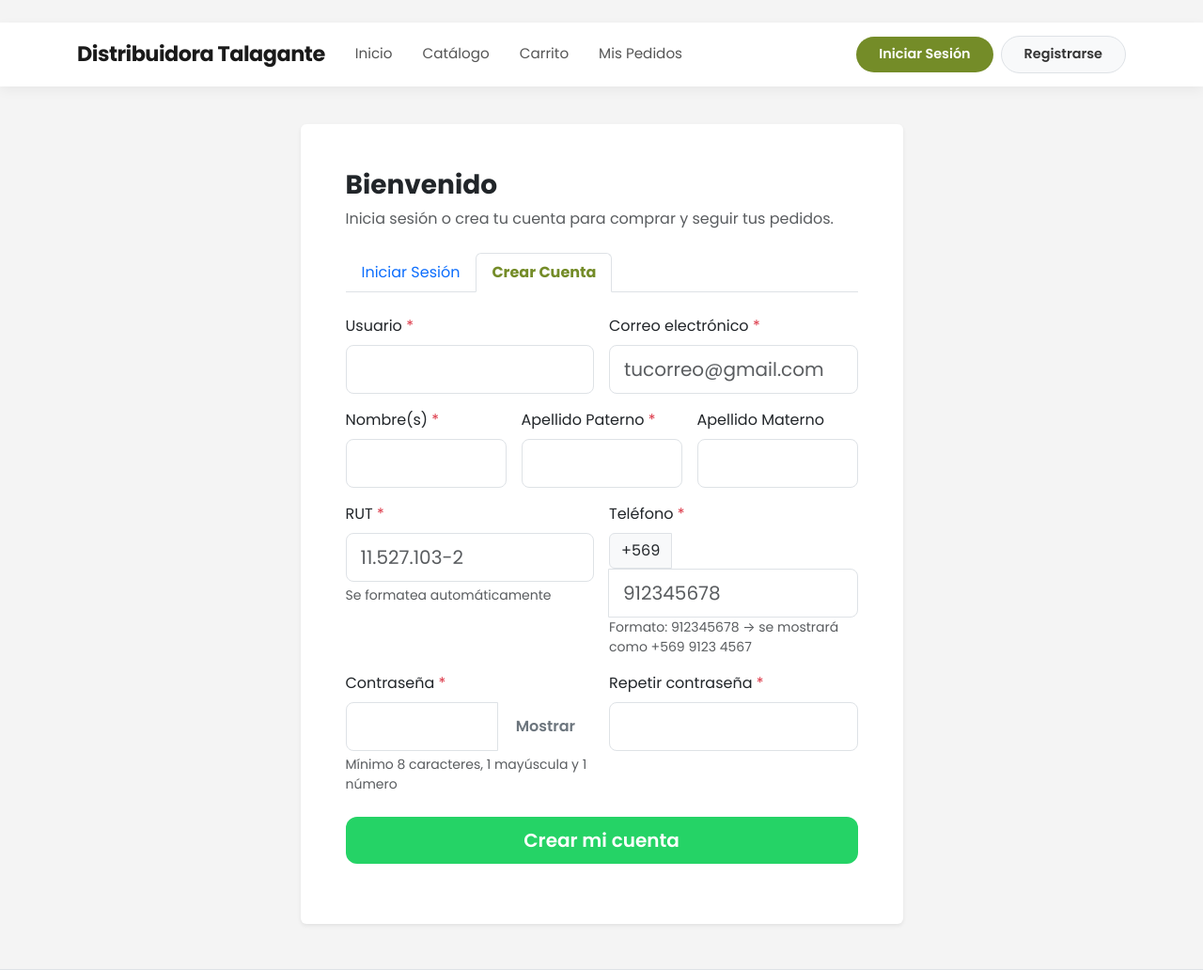
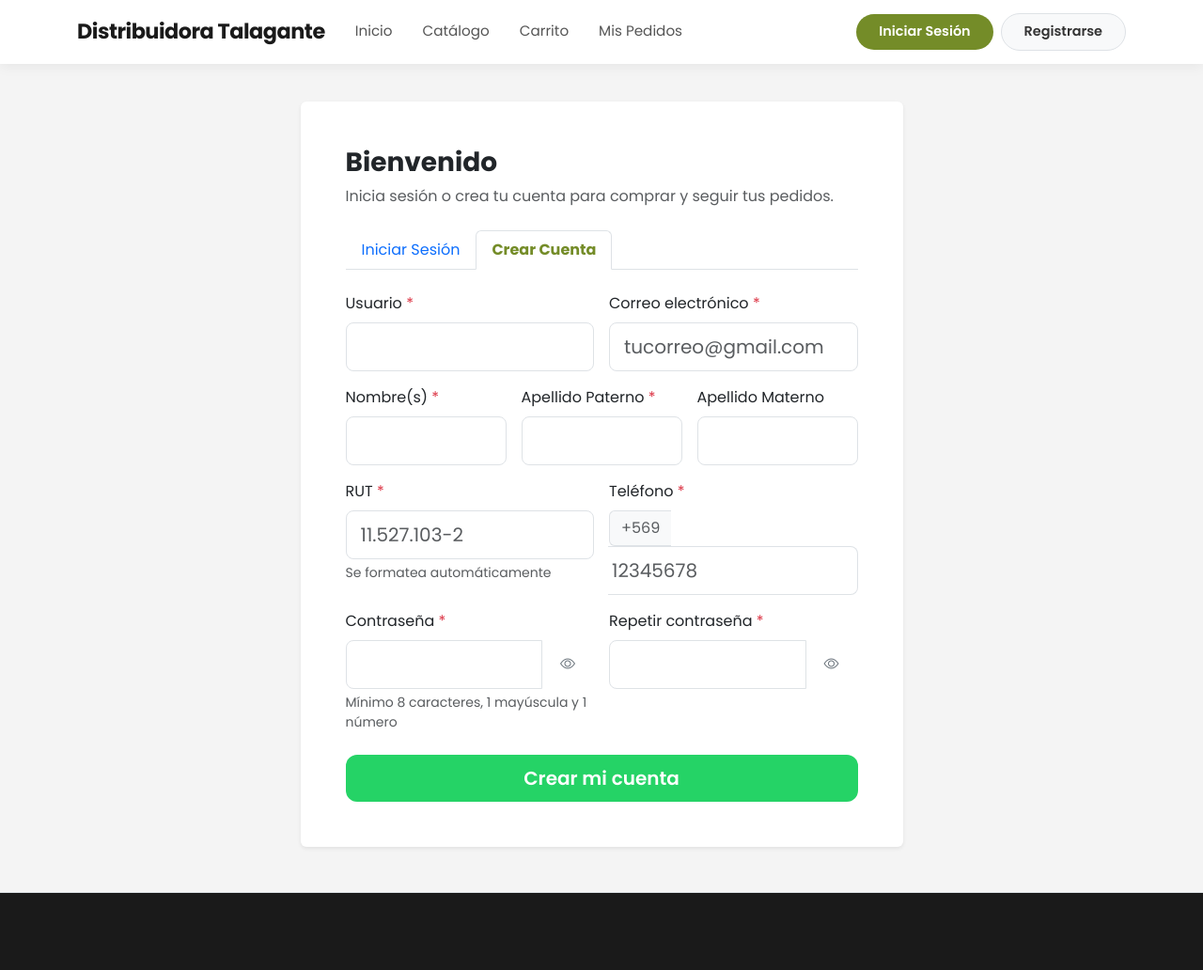
Before and after one commit to clduranj-boop/Distribuidora_Talagante, a Django app: page /login/ in a window 1280 px wide, after a click on "Crear Cuenta". Shown: the top 1032 px of the page at 94% size. Run offline with Django 5.2, Linux system fonts and the light colour scheme.

Commit message:
Update login.html

```diff
--- a/core/templates/core/login.html
+++ b/core/templates/core/login.html
@@ -11,7 +11,6 @@
         <h1 class="h3 fw-bold mb-2">Bienvenido</h1>
         <p class="text-muted mb-4">Inicia sesión o crea tu cuenta para comprar y seguir tus pedidos.</p>
 
-        <!-- Pestañas -->
         <ul class="nav nav-tabs mb-4" role="tablist">
           <li class="nav-item" role="presentation">
             <button class="nav-link {% if not datos_form and request.GET.tab != 'register' %}active{% endif %}"
@@ -29,7 +28,6 @@
 
         <div class="tab-content">
 
-          <!-- INICIAR SESIÓN -->
           <div id="pane-login" class="tab-pane fade {% if not datos_form and request.GET.tab != 'register' %}show active{% endif %}" role="tabpanel">
             {% if error %}
               <div class="alert alert-danger alert-dismissible fade show mb-4">
@@ -60,7 +58,9 @@
                          name="password"
                          required
                          autocomplete="current-password">
-                  <button type="button" class="btn btn-outline-secondary" onclick="togglePass(this)">Mostrar</button>
+                  <button type="button" class="btn btn-outline-secondary" onclick="togglePass(this)">
+                    <i class="bi bi-eye"></i>
+                  </button>
                 </div>
               </div>
 
@@ -81,7 +81,6 @@
             </div>
           </div>
 
-          <!-- REGISTRARSE -->
           <div id="pane-register" class="tab-pane fade {% if datos_form or request.GET.tab == 'register' %}show active{% endif %}" role="tabpanel">
             {% if messages %}
               <div class="mb-4">
@@ -110,7 +109,7 @@
                   <label class="form-label">Correo electrónico <span class="text-danger">*</span></label>
                   <input type="email" class="form-control form-control-lg" name="email" id="email"
                          value="{{ datos_form.email|default:'' }}" required placeholder="tucorreo@gmail.com">
-                  <div class="invalid-feedback">Ingresa un correo real (ej: nombre@gmail.com o alumno@duocuc.cl)</div>
+                  <div class="invalid-feedback">Ingresa un correo real</div>
                 </div>
 
                 <div class="col-12 col-md-4">
@@ -137,30 +136,35 @@
                   <div class="form-text">Se formatea automáticamente</div>
                 </div>
 
-                <!-- TELÉFONO OBLIGATORIO Y CON VALIDACIÓN CHILENA -->
                 <div class="col-12 col-md-6">
                   <label class="form-label">Teléfono <span class="text-danger">*</span></label>
                   <div class="input-group">
-                    <span class="input-group-text">+569</span>
-                    <input type="text" class="form-control form-control-lg" name="telefono" id="telefono"
-                           value="{{ datos_form.telefono|default:'' }}" placeholder="912345678" maxlength="9" required>
+                    <span class="input-group-text bg-light text-muted border-end-0">+569</span>
+                    <input type="text" class="form-control form-control-lg border-start-0 ps-1" name="telefono" id="telefono"
+                           value="{{ datos_form.telefono|default:'' }}" placeholder="12345678" maxlength="9" required>
                   </div>
-                  <div class="invalid-feedback">Ingresa un número real chileno (9 dígitos, comienza con 9)</div>
-                  <small class="text-muted">Formato: 912345678 → se mostrará como +569 9123 4567</small>
+                  <div class="invalid-feedback">Ingresa un número real chileno</div>
                 </div>
 
                 <div class="col-12 col-md-6">
                   <label class="form-label">Contraseña <span class="text-danger">*</span></label>
                   <div class="input-group">
                     <input type="password" class="form-control form-control-lg" name="password1" required>
-                    <button type="button" class="btn btn-outline-secondary" onclick="togglePass(this)">Mostrar</button>
+                    <button type="button" class="btn btn-outline-secondary" onclick="togglePass(this)">
+                        <i class="bi bi-eye"></i>
+                    </button>
                   </div>
                   <small class="text-muted d-block mt-1">Mínimo 8 caracteres, 1 mayúscula y 1 número</small>
                 </div>
 
                 <div class="col-12 col-md-6">
                   <label class="form-label">Repetir contraseña <span class="text-danger">*</span></label>
+                  <div class="input-group">
                     <input type="password" class="form-control form-control-lg" name="password2" required>
+                    <button type="button" class="btn btn-outline-secondary" onclick="togglePass(this)">
+                        <i class="bi bi-eye"></i>
+                    </button>
+                  </div>
                 </div>
 
                 <div class="col-12 d-grid mt-4">
@@ -175,7 +179,6 @@
   </div>
 </div>
 
-<!-- MODAL RECUPERAR CONTRASEÑA -->
 <div class="modal fade" id="modalRecuperar" tabindex="-1">
   <div class="modal-dialog modal-dialog-centered">
     <div class="modal-content">
@@ -225,18 +228,16 @@ function esCorreoValido(email) {
 // VALIDACIÓN Y FORMATEO DE TELÉFONO CHILENO
 function esTelefonoValido(tel) {
   const soloNumeros = tel.replace(/\D/g, '');
-  return soloNumeros.length === 9 && soloNumeros.startsWith('9');
+  // Validamos 8 o 9 dígitos por si el usuario pone el 9 o no
+  return soloNumeros.length === 8 || (soloNumeros.length === 9 && soloNumeros.startsWith('9'));
 }
 
 function formatearTelefono() {
   const input = document.getElementById('telefono');
   let valor = input.value.replace(/\D/g, '');
-  if (valor.length > 9) valor = valor.slice(0, 9);
-  if (valor.startsWith('9') && valor.length === 9) {
-    input.value = valor.replace(/(\d{4})(\d{4})/, '$1 $2');
-  } else {
+
+  if (valor.length > 8) valor = valor.slice(0, 8); // Ajustado para input que espera 8 dígitos post +569
   input.value = valor;
-  }
 }
 
 // Aplicar validaciones
@@ -255,14 +256,20 @@ document.addEventListener('DOMContentLoaded', function() {
   emailInput.addEventListener('blur', validarCorreo);
 
   // Teléfono
+  if(telefonoInput){
       telefonoInput.addEventListener('input', function() {
-    formatearTelefono();
-    const valido = esTelefonoValido(this.value);
+        let valor = this.value.replace(/\D/g, '');
+        if (valor.length > 8) valor = valor.slice(0, 8); // Limitar a 8 dígitos
+        this.value = valor;
+
+        const valido = valor.length === 8;
         this.classList.toggle('is-invalid', !valido && this.value !== '');
         this.classList.toggle('is-valid', valido);
       });
+  }
 
   // Al enviar formulario
+  if(form){
       form.addEventListener('submit', function(e) {
         let error = false;
 
@@ -273,38 +280,43 @@ document.addEventListener('DOMContentLoaded', function() {
         }
 
         // Validar teléfono
-    if (!esTelefonoValido(telefonoInput.value)) {
+        if (telefonoInput && telefonoInput.value.replace(/\D/g, '').length < 8) {
           telefonoInput.classList.add('is-invalid');
           error = true;
         }
 
         if (error) {
           e.preventDefault();
-      alert('Por favor corrige los campos en rojo:\n• Usa un correo real\n• Teléfono debe ser chileno real (+569 XXXX XXXX)');
+
           return false;
         }
       });
+  }
 
-  // Mantener pestaña activa
+
   if (new URLSearchParams(window.location.search).get('tab') === 'register' || "{{ datos_form|default:'' }}" !== "") {
     const tab = document.querySelector('[data-bs-target="#pane-register"]');
     if (tab) new bootstrap.Tab(tab).show();
   }
 });
 
-// Toggle contraseña
+
 function togglePass(btn) {
   const input = btn.previousElementSibling;
+  const icon = btn.querySelector('i');
+
   if (input.type === 'password') {
     input.type = 'text';
-    btn.textContent = 'Ocultar';
+    icon.classList.remove('bi-eye');
+    icon.classList.add('bi-eye-slash');
   } else {
     input.type = 'password';
-    btn.textContent = 'Mostrar';
+    icon.classList.remove('bi-eye-slash');
+    icon.classList.add('bi-eye');
   }
 }
 
-// Formateo RUT
+
 ['#id_rut', '#inputRecuperar'].forEach(sel => {
   const el = document.querySelector(sel);
   if (el) {
```
Lines whose indentation alone changed are shown as unchanged.
